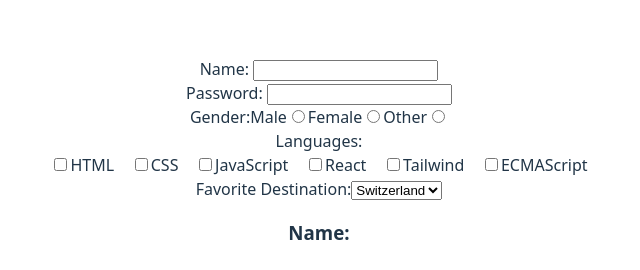
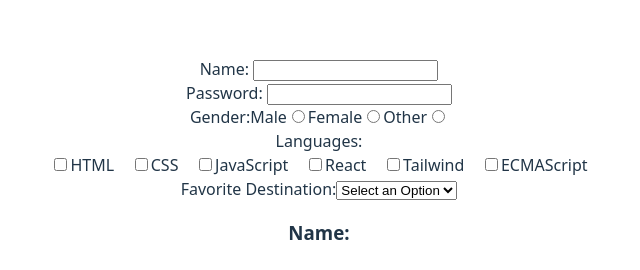
Before and after one commit to KashishTheCoder/FormHandling, a React (Vite) app in the folder vite-project/: page / in a window 1280 px wide. Shown: the part 145-415 px from the top of the page, without its empty margins (321-961 px from the left). Built offline with nearby package versions, Linux system fonts and the light colour scheme.

Commit message:
Added option in dropdown for empty text that displays message to select the option

```diff
--- a/vite-project/src/MyForm.jsx
+++ b/vite-project/src/MyForm.jsx
@@ -64,6 +64,7 @@ function MyForm(){
 
                 <label>Favorite Destination:</label>
                 <select name="destination" onChange={handleChange}>
+                    <option value="">Select an Option</option>
                     <option value="Switzerland">Switzerland</option>
                     <option value="Norway">Norway</option>
                     <option value="Maldives">Maldives</option>
```
